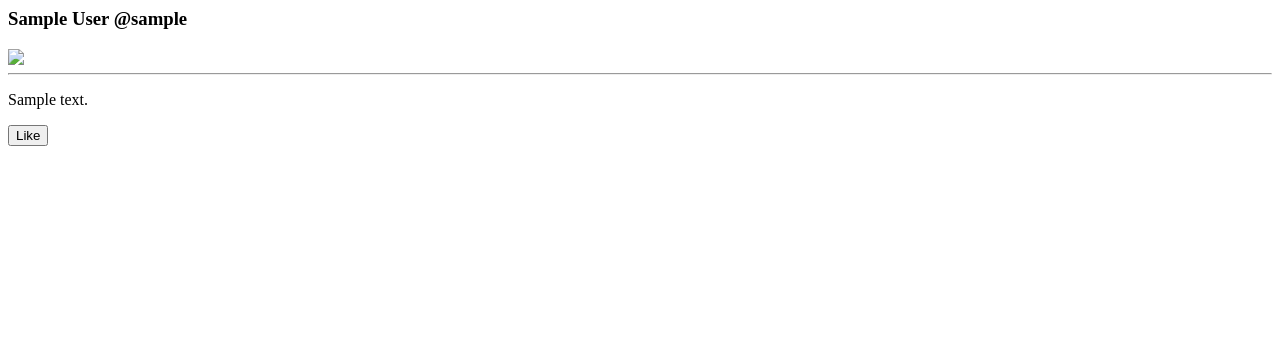
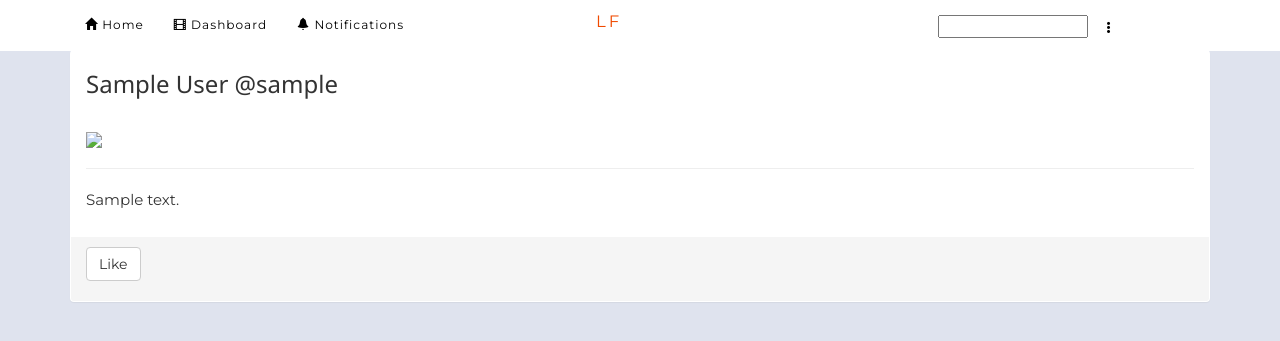
Before and after one commit to mcdpdelrosario/LifeTrackr, a PHP site: page /showMoment.php?moment_id=1 in a window 1280 px wide. Shown: the top 341 px of the page. Run offline with PHP 8.4, Linux system fonts and the light colour scheme; the visitor is signed in with stand-in values (Sample User, id 1); tables that the repository leaves empty or names only in its code hold one stand-in row (values such as "Sample post"); data that the repository does not hold is empty; some libraries are stand-ins or nearby versions.

Commit message:
Update: 1. show moment

```diff
--- a/showMoment.php
+++ b/showMoment.php
@@ -1,6 +1,44 @@
+<!-- The new loginpage -->
+
+<!-- working -->
+<html lang="en">
+<head>
+
+  <title>LifeTrackr</title>
+  <meta charset="utf-8">
+  <meta name="viewport" content="width=device-width, initial-scale=1 ,maximum-scale=1,user-scalable=no">
+
+  <meta http-equiv="X-UA-Compatible" content="IE=edge,chrome=1">
+  <meta name="HandheldFriendly" content="true">
+
+  <link rel="stylesheet" href="http://maxcdn.bootstrapcdn.com/bootstrap/3.3.6/css/bootstrap.min.css">
+  <link href="http://fonts.googleapis.com/css?family=Lato" rel="stylesheet" type="text/css">
+  <!-- <link href="userpage.css" rel="stylesheet" media="screen and (min-width:0)"> -->
+   <link href="navbar.css" rel="stylesheet" media="screen and (min-width:0)">
+    <link href="userpage.css" rel="stylesheet" media="screen and (min-width:0)">
+  <link href="http://fonts.googleapis.com/css?family=Montserrat" rel="stylesheet" type="text/css">
+<link rel="stylesheet" href="http://www.w3schools.com/lib/w3.css">
+<link href='https://fonts.googleapis.com/css?family=Lobster' rel='stylesheet' type='text/css'>
+
+  <script src="https://ajax.googleapis.com/ajax/libs/jquery/1.12.0/jquery.min.js"></script>
+  <script src="http://maxcdn.bootstrapcdn.com/bootstrap/3.3.6/js/bootstrap.min.js"></script>
+
+
+  <script src="dist/sweetalert.min.js"></script>
+  <link rel="stylesheet" type="text/css" href="dist/sweetalert.css">
+
+
+  <script src="https://maps.googleapis.com/maps/api/js?key=AIzaSyA-QcrS-bymcrFPClDmuA4A3RMVZsvQCuQ&signed_in=false"></script>
+  <script src="main_Map.js"></script>
+  <script src="momentHandler.js"></script>
+</head>
+
+<body>
+<div class="container">
 <?php
 	$id = $_GET['moment_id'];
 	session_start();
+	include "navbar.php";
     $con = mysqli_connect("ap-cdbr-azure-southeast-b.cloudapp.net","bdd92f8752ef7e","fdb4d70b","lifetrackr");
 
 	$query = "SELECT m.user_id,first_name, last_name, username, longitude, latitude, moments_message,moments_id, m.time_stamp FROM moments AS m
@@ -23,6 +61,7 @@ WHERE m.moments_id = ".$id."";
                                   </div>
                             <div class="panel-footer">
                               <p><a href="likeMoments.php?moment_id=<?=$row['moments_id']?>&moment_user_id=<?=$row['user_id']?>"><button class="btn btn-default">Like</button></p>
+                              </a>
 			</div>
 
 		</div>
@@ -30,3 +69,6 @@ WHERE m.moments_id = ".$id."";
 	}
 
 ?>
+</div>
+</body>
+</html>
```
